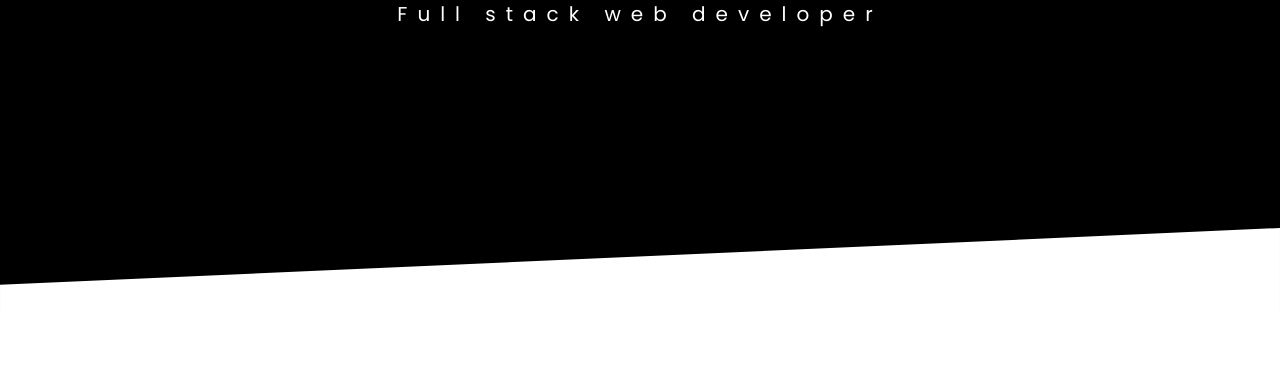
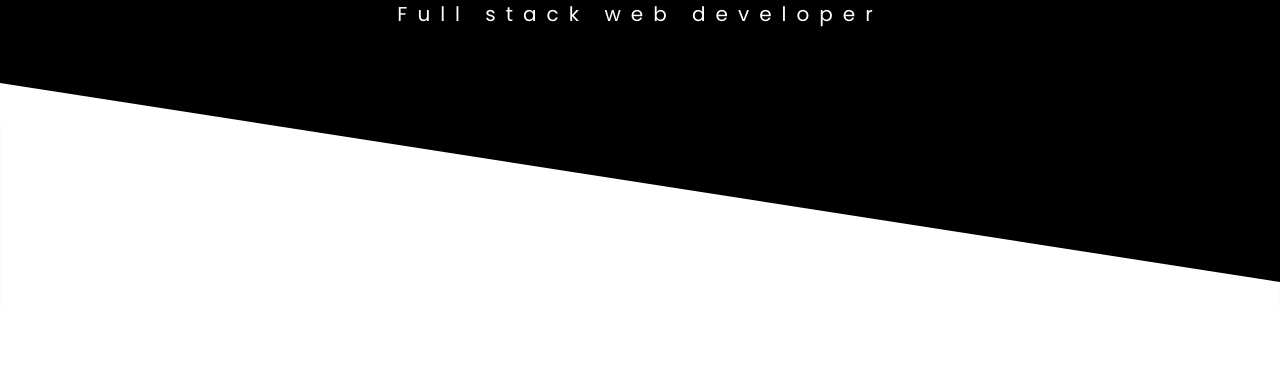
Before and after one commit to hamza98dev/hamzaahmoud, a plain HTML site: page index.html in a window 1280 px wide. Shown: the part 430-800 px from the top of the page. Drawn offline with nearby package versions, Linux system fonts and the light colour scheme.

Commit message:
svg test

```diff
--- a/index.html
+++ b/index.html
@@ -34,8 +34,10 @@
   <div class="hero">
     <h1 class="title">Hamza Ahmoud</h1>
     <h5 class="subtitle">Full stack web developer</h5>
-
-    <img class="image" src="wave.svg" alt="" />
+    <svg class="image" xmlns="http://www.w3.org/2000/svg" viewBox="0 0 1440 320">
+      <path fill="#fff" fill-opacity="1" d="M0,64L1440,288L1440,320L0,320Z" style="--darkreader-inline-fill:#000000;">
+      </path>
+    </svg>
   </div>
   <div class="about">
     <h4 class="abme">About Me</h4>
--- a/style.css
+++ b/style.css
@@ -19,6 +19,7 @@
 
 .hero {
   display: flex;
+  position: relative;
   flex-direction: column;
   justify-content: center;
   align-items: center;
```
